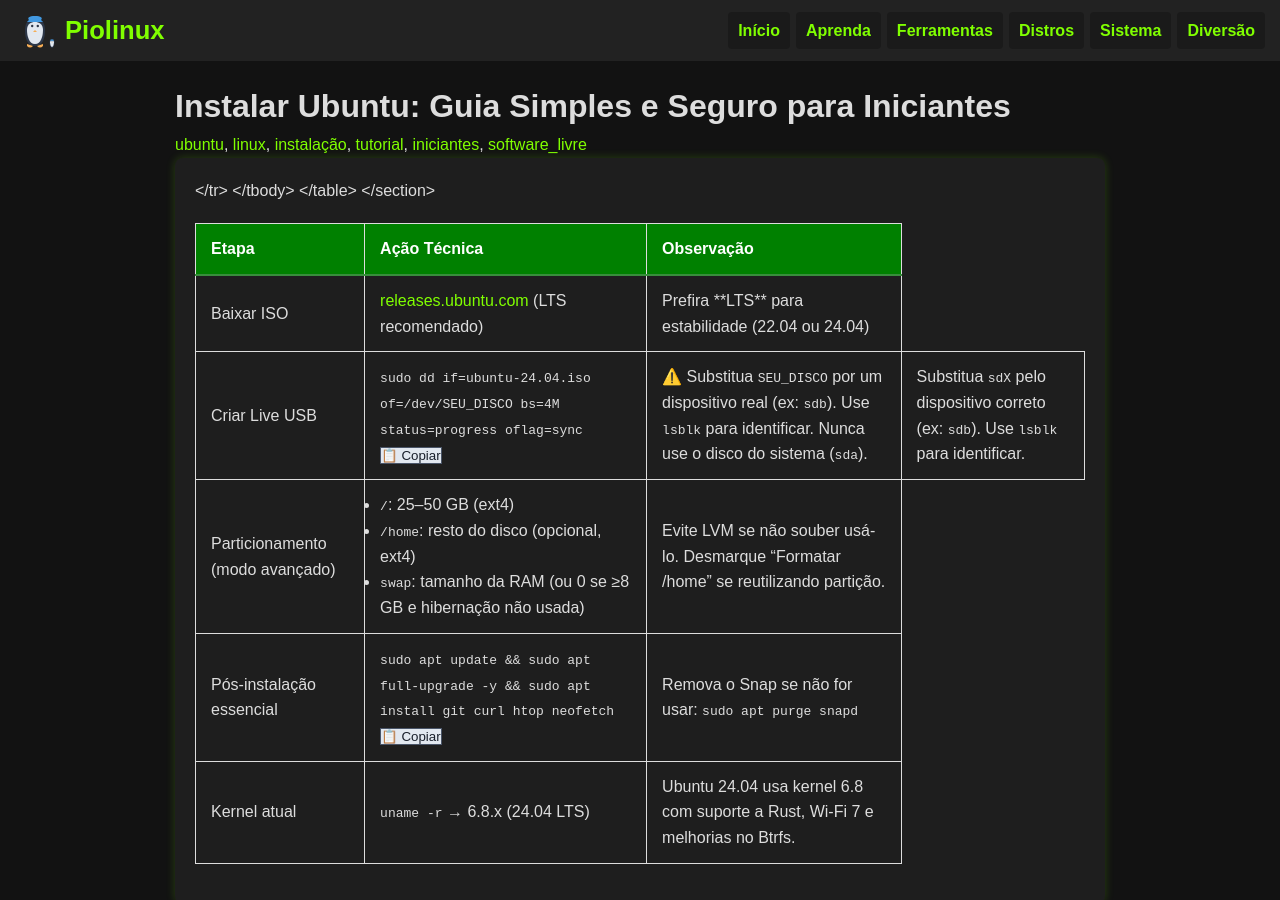
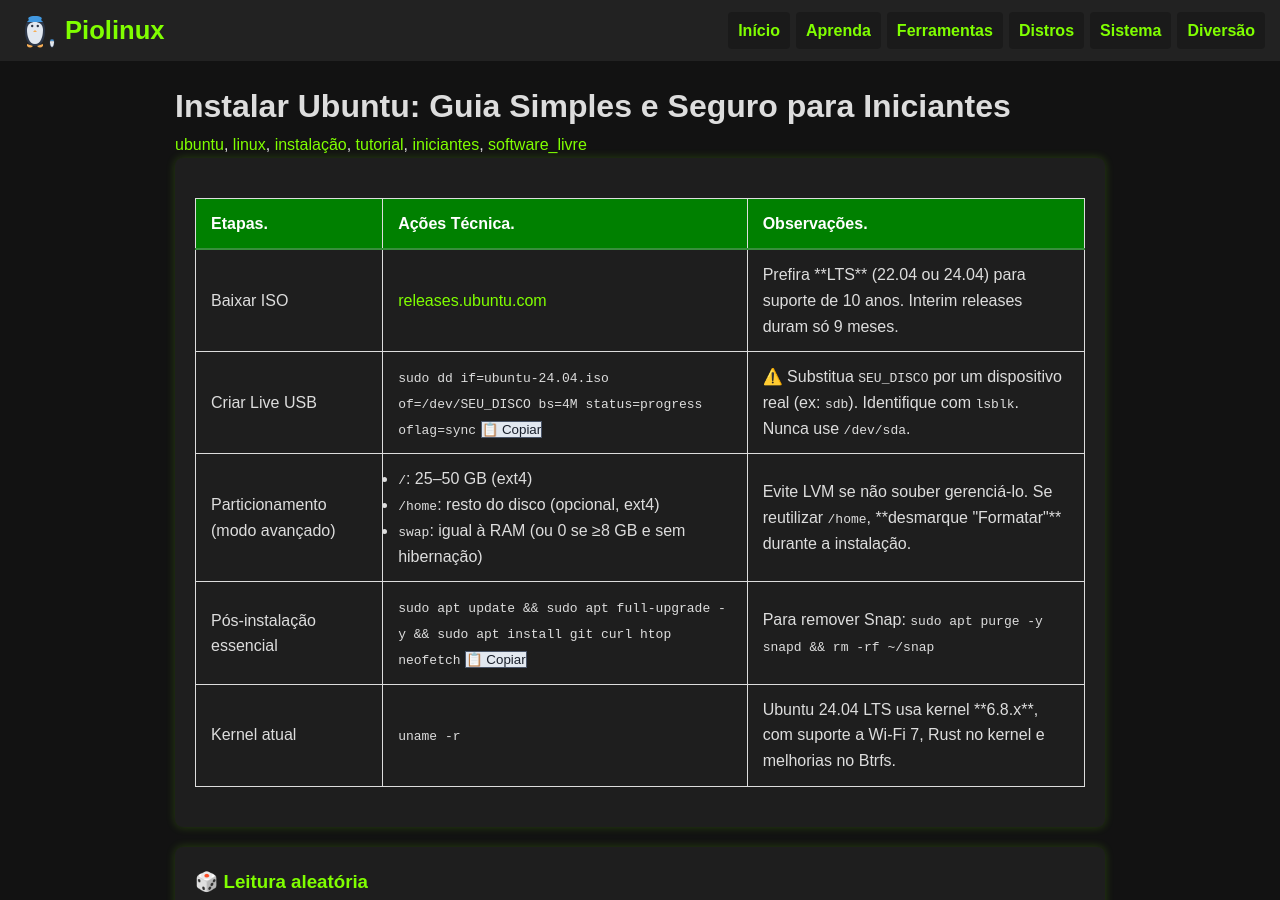
Before and after one commit to Piolinux/piolinux-site, a Jekyll site: the page built from _posts/2025-08-20-instalando-o-ubuntu-guia-de-um-amigo.md, in a window 1280 px wide and 900 px high. Built offline with Jekyll 4.4.1, drawn with Linux system fonts in a browser that asks for light colours.

Commit message:
Update 2025-08-20-instalando-o-ubuntu-guia-de-um-amigo.md

```diff
--- a/_posts/2025-08-20-instalando-o-ubuntu-guia-de-um-amigo.md
+++ b/_posts/2025-08-20-instalando-o-ubuntu-guia-de-um-amigo.md
@@ -15,32 +15,33 @@ permalink: /instalar-ubuntu-guia-iniciantes/
 
 
 
-  <section class="post-content">
 
 
-<table class="evergreen-table">
+<section class="post-content">
+
+  <table class="evergreen-table">
   <thead>
     <tr>
-      <th>Etapa</th>
-      <th>Ação Técnica</th>
-      <th>Observação</th>
+      <th>Etapas.</th>
+      <th>Ações Técnica.</th>
+      <th>Observações.</th>
     </tr>
   </thead>
   <tbody>
     <tr>
       <td data-label="Etapa">Baixar ISO</td>
       <td data-label="Ação Técnica">
-        <a href="https://releases.ubuntu.com/" target="_blank" rel="noopener noreferrer">releases.ubuntu.com</a> (LTS recomendado)
+        <a href="https://releases.ubuntu.com/" target="_blank" rel="noopener noreferrer">releases.ubuntu.com</a>
       </td>
-      <td data-label="Observação">Prefira **LTS** para estabilidade (22.04 ou 24.04)</td>
+      <td data-label="Observação">Prefira **LTS** (22.04 ou 24.04) para suporte de 10 anos. Interim releases duram só 9 meses.</td>
     </tr>
     <tr>
       <td data-label="Etapa">Criar Live USB</td>
       <td data-label="Ação Técnica">
         <code>sudo dd if=ubuntu-24.04.iso of=/dev/SEU_DISCO bs=4M status=progress oflag=sync</code>
-       <button class="copy-btn" data-command="sudo dd if=ubuntu-24.04.iso of=/dev/SEU_DISCO bs=4M status=progress oflag=sync">📋 Copiar</button>
-        <td data-label="Aviso Técnico">⚠️ Substitua <code>SEU_DISCO</code> por um dispositivo real (ex: <code>sdb</code>). Use <code>lsblk</code> para identificar. Nunca use o disco do sistema (<code>sda</code>).</td>
-      <td data-label="Observação">Substitua <code>sdX</code> pelo dispositivo correto (ex: <code>sdb</code>). Use <code>lsblk</code> para identificar.</td>
+        <button class="copy-btn" data-command="sudo dd if=ubuntu-24.04.iso of=/dev/SEU_DISCO bs=4M status=progress oflag=sync">📋 Copiar</button>
+      </td>
+      <td data-label="Observação">⚠️ Substitua <code>SEU_DISCO</code> por um dispositivo real (ex: <code>sdb</code>). Identifique com <code>lsblk</code>. Nunca use <code>/dev/sda</code>.</td>
     </tr>
     <tr>
       <td data-label="Etapa">Particionamento (modo avançado)</td>
@@ -48,10 +49,10 @@ permalink: /instalar-ubuntu-guia-iniciantes/
         <ul>
           <li><code>/</code>: 25–50 GB (ext4)</li>
           <li><code>/home</code>: resto do disco (opcional, ext4)</li>
-          <li><code>swap</code>: tamanho da RAM (ou 0 se ≥8 GB e hibernação não usada)</li>
+          <li><code>swap</code>: igual à RAM (ou 0 se ≥8 GB e sem hibernação)</li>
         </ul>
       </td>
-      <td data-label="Observação">Evite LVM se não souber usá-lo. Desmarque “Formatar /home” se reutilizando partição.</td>
+      <td data-label="Observação">Evite LVM se não souber gerenciá-lo. Se reutilizar <code>/home</code>, **desmarque "Formatar"** durante a instalação.</td>
     </tr>
     <tr>
       <td data-label="Etapa">Pós-instalação essencial</td>
@@ -59,16 +60,15 @@ permalink: /instalar-ubuntu-guia-iniciantes/
         <code>sudo apt update && sudo apt full-upgrade -y && sudo apt install git curl htop neofetch</code>
         <button class="copy-btn" data-command="sudo apt update && sudo apt full-upgrade -y && sudo apt install git curl htop neofetch">📋 Copiar</button>
       </td>
-      <td data-label="Observação">Remova o Snap se não for usar: <code>sudo apt purge snapd</code></td>
+      <td data-label="Observação">Para remover Snap: <code>sudo apt purge -y snapd && rm -rf ~/snap</code></td>
     </tr>
     <tr>
       <td data-label="Etapa">Kernel atual</td>
       <td data-label="Ação Técnica">
-        <code>uname -r</code> → 6.8.x (24.04 LTS)
+        <code>uname -r</code>
       </td>
-      <td data-label="Observação">Ubuntu 24.04 usa kernel 6.8 com suporte a Rust, Wi-Fi 7 e melhorias no Btrfs.</td>
+      <td data-label="Observação">Ubuntu 24.04 LTS usa kernel **6.8.x**, com suporte a Wi-Fi 7, Rust no kernel e melhorias no Btrfs.</td>
     </tr>
   </tbody>
 </table>
-
 </section>
```
